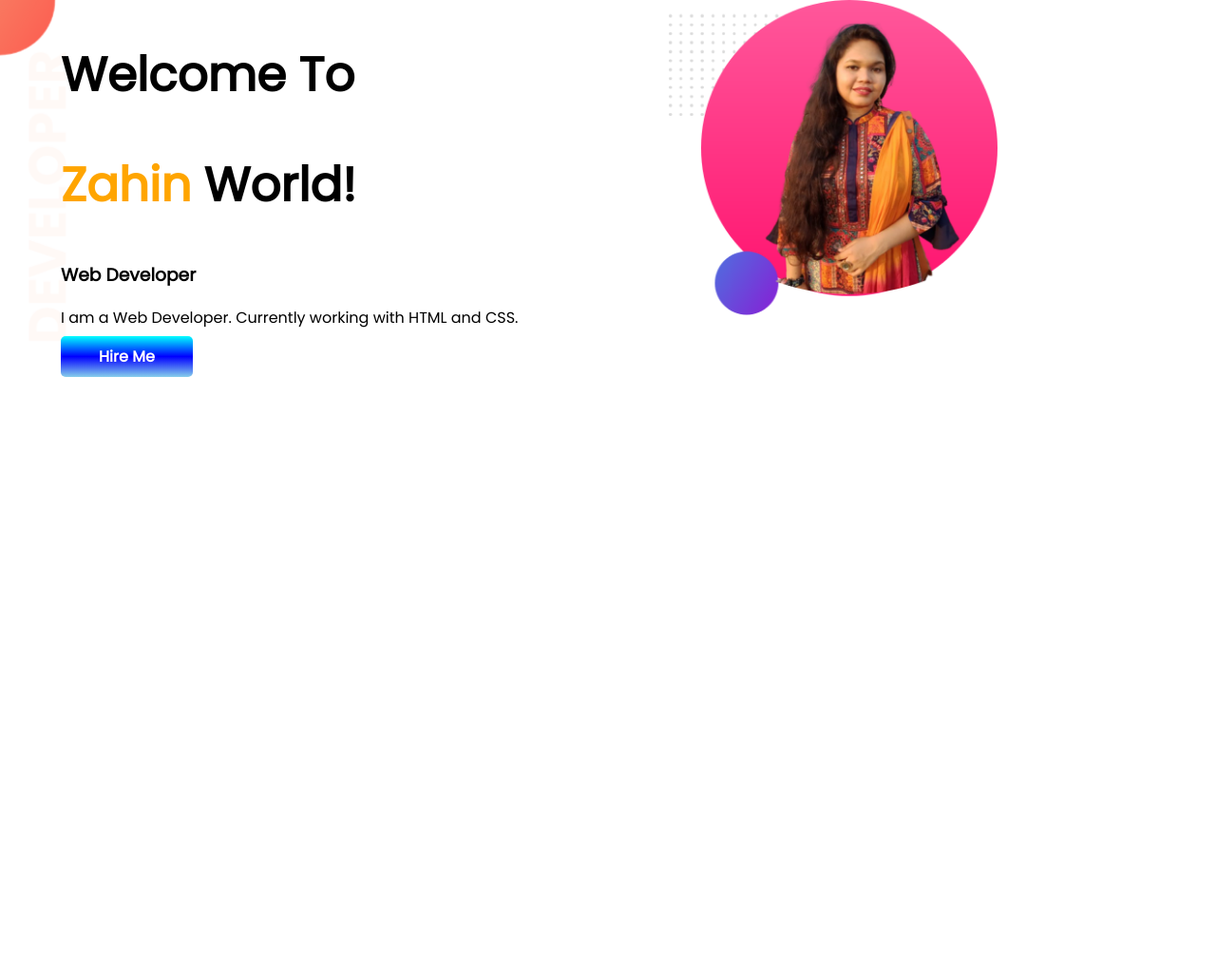
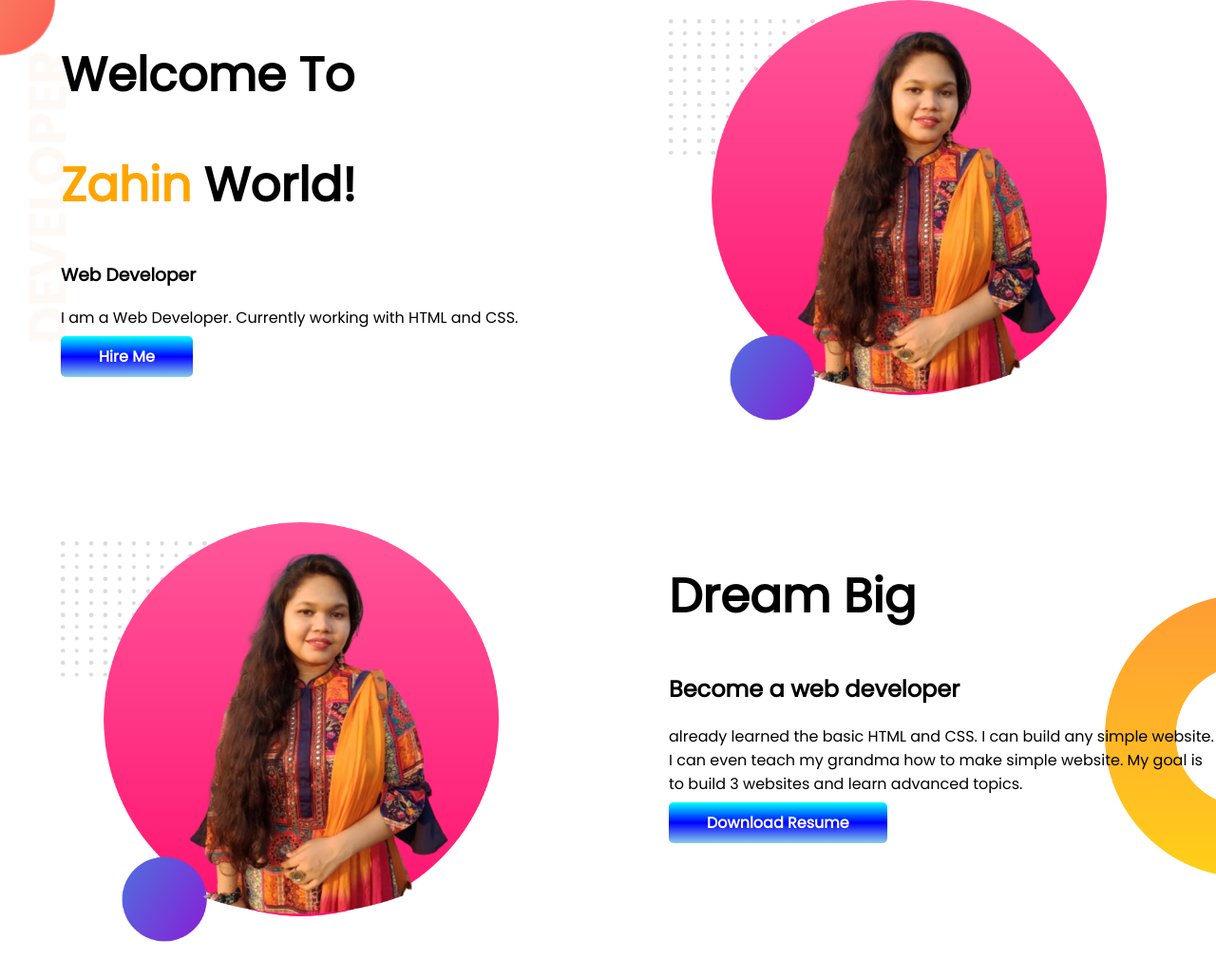
Before and after one commit to Zahin101/developer-portfolio, a plain HTML site: page index.html in a window 1280 px wide. Shown: the whole page at 95% size. Before the commit the page ends 800 px from the top, so only its background shows below. Drawn offline with Linux system fonts and the light colour scheme.

Commit message:
dream added

```diff
--- a/index.html
+++ b/index.html
@@ -23,5 +23,16 @@
         <img src="images/zahin-bg2.png" alt="My Picture">
     </div>
    </section>
+   <section class="dream-big">
+    <div class="half-width">
+        <img src="images/zahin-bg2.png" alt="">
+    </div>
+    <div class="half-width">
+        <h1>Dream Big</h1>
+        <h2>Become a web developer</h2>
+        <p> already learned the basic HTML and CSS. I can build any simple website. I can even teach my grandma how to make simple website. My goal is to build 3 websites and learn advanced topics.</p>
+        <a class="link-button" target="_blank" href="">Download Resume</a>
+    </div>
+   </section>
 </body>
 </html>
--- a/style.css
+++ b/style.css
@@ -10,13 +10,14 @@ h1{
 }
 section{
     display: flex;
+    margin-bottom: 100px;
 }
 .half-width{
     width: 50%;
     padding-left: 5%;
 }
 .half-width img{
-    width: 60%;
+    width: 80%;
 }
 .link-button{
     text-decoration: none;
@@ -30,3 +31,8 @@ section{
     background-image: url(images/top-banner.png);
     background-repeat: no-repeat;
 }
+.dream-big{
+    background-image: url(images/dream-bg.png);
+    background-repeat: no-repeat;
+    background-position: right;
+}
```
